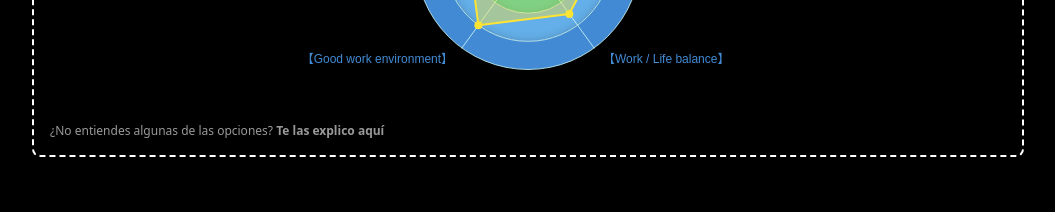
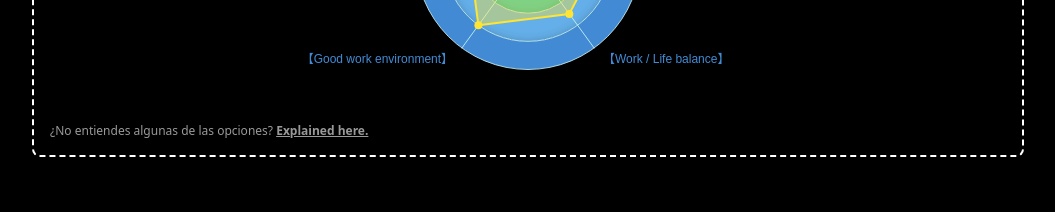
Before and after one commit to Kikemaji/resume, a Next.js app: page /en in a window 1280 px wide. Shown: the part 2840-3052 px from the top of the page, without its empty margins (112-1167 px from the left). Built offline with nearby package versions, Linux system fonts and the light colour scheme.

Commit message:
Translations and hover animation for button

```diff
--- a/src/components/sections/dreamJob/ExplanationDialog.tsx
+++ b/src/components/sections/dreamJob/ExplanationDialog.tsx
@@ -7,9 +7,13 @@ import { getTranslation } from '@/utils/getTranslations';
 const ExplanationDialog = ({ dictionary }: { dictionary: Dictionary }) => {
   return (
     <Dialog
-      triggerText={'Te las explico aquí'}
-      title="Explicación términos"
-      triggerClassName="hover:underline"
+      triggerText={getTranslation(dictionary, [
+        'dreamJobSection',
+        'modal',
+        'trigger',
+      ])}
+      title={getTranslation(dictionary, ['dreamJobSection', 'modal', 'title'])}
+      triggerClassName="underline transition-transform hover:scale-95"
       contentClassName="z-20"
     >
       <ol className="mt-2 max-h-[50dvh] min-h-[30dvh] overflow-y-scroll">
--- a/src/dictionaries/en.json
+++ b/src/dictionaries/en.json
@@ -228,6 +228,10 @@
       "bonus": "Annual bonus for personal or company objectives.",
       "training": "Training for certifications and training platforms.",
       "freedom": "Being able to choose the technologies to be used in each project without major restrictions."
+    },
+    "modal": {
+      "title": "Definitions",
+      "trigger": "Explained here."
     }
   },
   "CTA1Section": {
--- a/src/dictionaries/es.json
+++ b/src/dictionaries/es.json
@@ -229,6 +229,10 @@
       "bonus": "Bonus anual por objetivos propios o de la empresa.",
       "training": "Formaciones para certificados y plataformas de formación.",
       "freedom": "Poder elegir en cada proyecto las tecnologías que se van a usar sin tener grandes restricciones."
+    },
+    "modal": {
+      "title": "Explicación",
+      "trigger": "Te las explico aquí."
     }
   },
   "CTA1Section": {
```
